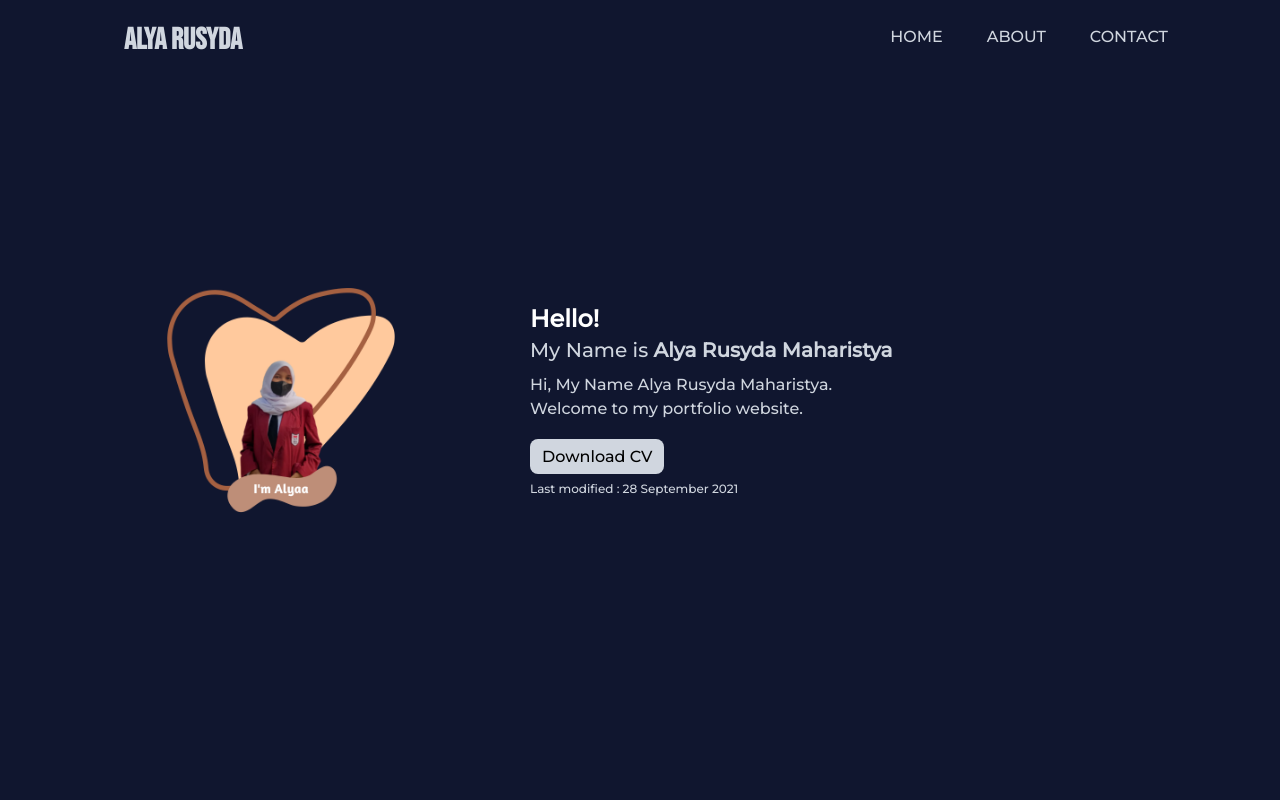
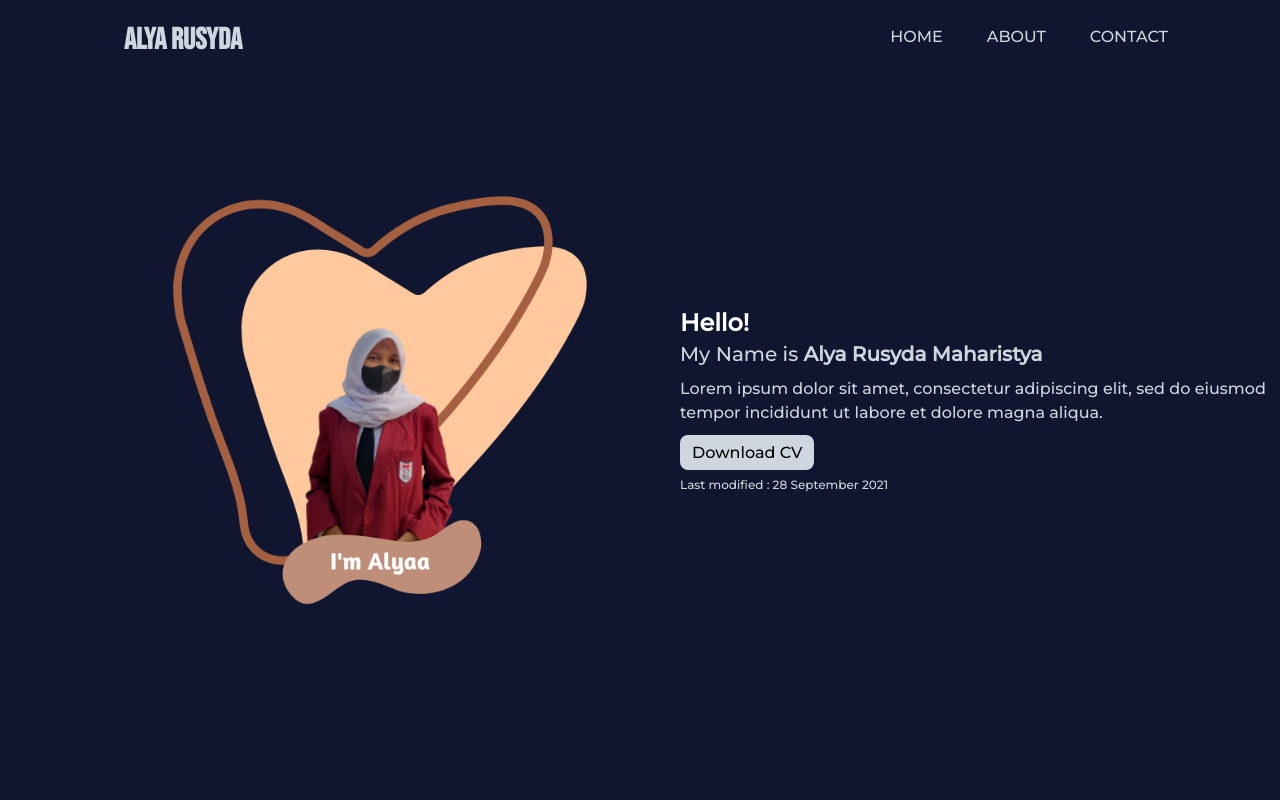
Before and after one commit to AlyaRusyda/portfolio, a Next.js app: page / in a window 1280 px wide. Shown: the top 800 px of the page. Built offline with nearby package versions, Linux system fonts and the light colour scheme.

Commit message:
update commit

```diff
--- a/components/Hero.js
+++ b/components/Hero.js
@@ -7,19 +7,19 @@ export const Hero = () => {
         <div className="flex items-center justify-center my-12 md:my-0">
           <div
             alt=""
-            className="h-full w-full object-cover ml-0 mx-auto md:ml-40 md:mr-32"
+            className="h-full w-full object-cover ml-0 mx-auto md:ml-40 md:mr-20"
           >
             <Image
               width={400}
               height={400}
               src="/images/wehe.png"
               alt=""
-              className="w-72 md:w-bg object-cover rounded-lg"
+              className="w-72 md:w-img object-cover rounded-lg"
             />
           </div>
         </div>
         <div className="flex-1">
-          <div className="md:text-left text-center w-96 md:w-home">
+          <div className="md:text-left text-center w-96 md:w-hero">
             <h1 className="md:text-xl text-lg md:leading-normal leading-10 text-sec font-bold">
               <span className="text-white md:text-2xl text-xl">
                 Hello!
@@ -28,9 +28,9 @@ export const Hero = () => {
               <span className="font-normal mt-2">My Name is </span>Alya Rusyda
               Maharistya
             </h1>
-            <h4 className="md:text-base text-sm md:leading-normal leading-5 text-sec mt-2 mb-6">
-              Hi, My Name Alya Rusyda Maharistya. <br />
-              Welcome to my portfolio website.
+            <h4 className="md:text-md text-s m md:leading-normal leading-5 text-sec mt-2 mb-4">
+              Lorem ipsum dolor sit amet, consectetur adipiscing elit, sed do
+              eiusmod tempor incididunt ut labore et dolore magna aliqua.
             </h4>
             <a href='https://drive.google.com/uc?export=download&id=1KIxoFkT6OCVYXbrGweUy7jHx048nSZdY' target="_blank" className='bg-sec rounded-lg text-md m:text-lg px-3 py-2'>Download CV</a>
             <p className='text-sec text-xs mt-3'>Last modified : 28 September 2021</p>
--- a/tailwind.config.js
+++ b/tailwind.config.js
@@ -21,6 +21,8 @@ module.exports = {
       },
       width: {
         bg: "500px",
+        hero: "600px",
+        img: "450px",
         home: "750px",
         study: "350px",
       },
```
